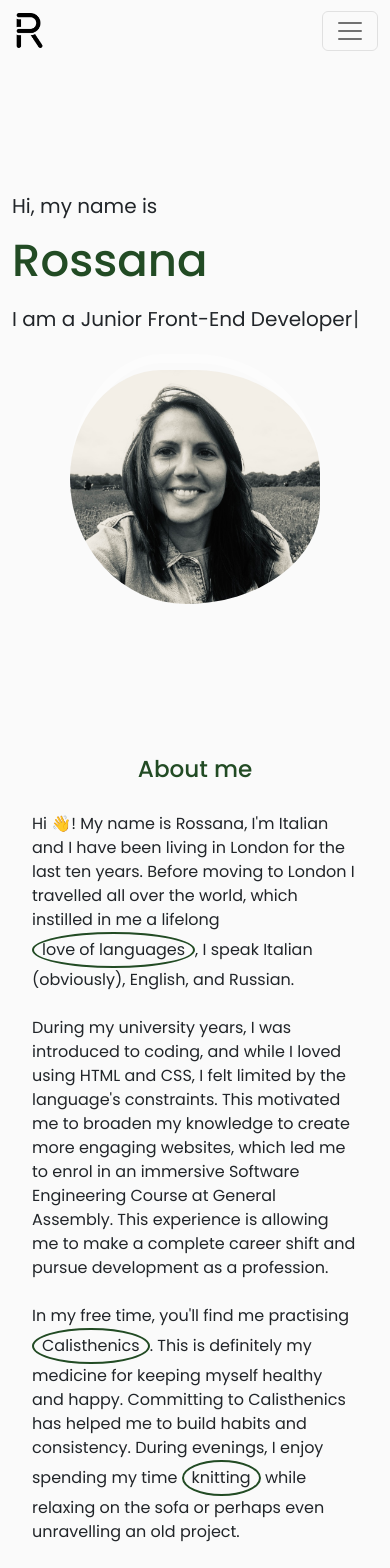
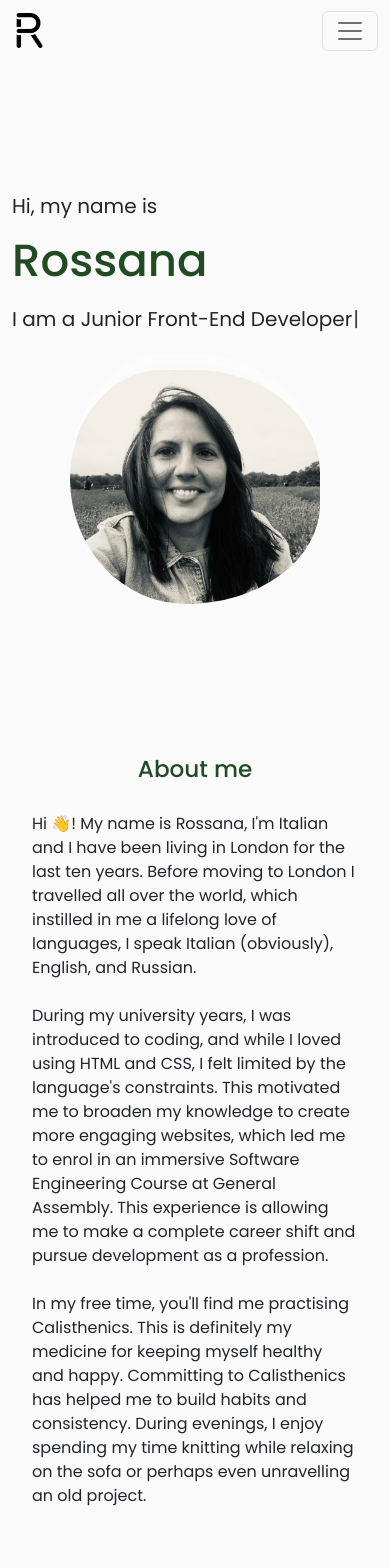
Before and after one commit to rossana87/portfolio, a React (Create React App) app in the folder client/: page / in a window 390 px wide. Shown: the top 1568 px of the page. Built offline with nearby package versions, Linux system fonts and the light colour scheme.

Commit message:
changes about section

```diff
--- a/client/src/components/about/About.js
+++ b/client/src/components/about/About.js
@@ -15,13 +15,13 @@
             <h3 className='about-header'>About me</h3>
             <Card.Body>
               <Card.Text className='about-description'>
-                Hi 👋! My name is Rossana, I&apos;m Italian and I have been living in London for the last ten years. Before moving to London I travelled all over the world, which instilled in me a lifelong <span className='about-hobby'>love of languages</span>, I speak Italian (obviously), English, and Russian.
+                Hi 👋! My name is Rossana, I&apos;m Italian and I have been living in London for the last ten years. Before moving to London I travelled all over the world, which instilled in me a lifelong love of languages, I speak Italian (obviously), English, and Russian.
                 <br />
                 <br />
                 During my university years, I was introduced to coding, and while I loved using HTML and CSS, I felt limited by the language&apos;s constraints. This motivated me to broaden my knowledge to create more engaging websites, which led me to enrol in an immersive Software Engineering Course at General Assembly. This experience is allowing me to make a complete career shift and pursue development as a profession.
                 <br />
                 <br />
-                In my free time, you&apos;ll find me practising <span className='about-hobby'>Calisthenics</span>. This is definitely my medicine for keeping myself healthy and happy. Committing to Calisthenics has helped me to build habits and consistency. During evenings, I enjoy spending my time <span className='about-hobby'>knitting</span> while relaxing on the sofa or perhaps even unravelling an old project.
+                In my free time, you&apos;ll find me practising Calisthenics. This is definitely my medicine for keeping myself healthy and happy. Committing to Calisthenics has helped me to build habits and consistency. During evenings, I enjoy spending my time knitting while relaxing on the sofa or perhaps even unravelling an old project.
               </Card.Text>
             </Card.Body>
           </Col>
--- a/client/src/components/skills/Skills.js
+++ b/client/src/components/skills/Skills.js
@@ -12,7 +12,7 @@
         <div className='skills-container'>
           <h3 className='skills-header'>Skills</h3>
           <Row>
-            <Col lg={6} className="mb-4 col-sm-6">
+            <Col sm={6} className="mb-4 col-sm-6">
               <Card className="skills-card">
                 <Card.Body>
                   <Card.Title className='skills-title'>Front-end</Card.Title>
@@ -36,7 +36,7 @@
                 </Card.Body>
               </Card>
             </Col>
-            <Col lg={6} className="mb-4 col-sm-6">
+            <Col sm={6} className="mb-4 col-sm-6">
               <Card className="skills-card">
                 <Card.Body>
                   <Card.Title className='skills-title'>Back-end</Card.Title>
--- a/client/src/styles/components/about.scss
+++ b/client/src/styles/components/about.scss
@@ -12,12 +12,12 @@
 
   }
 
-  .about-hobby {
-    display: inline-block;
-    border-radius: 50%;
-    border: 2px solid #224B24;
-    padding: 4px 8px;
-  }
+  // .about-hobby {
+  //   display: inline-block;
+  //   border-radius: 50%;
+  //   border: 2px solid #224B24;
+  //   padding: 4px 8px;
+  // }
 
   // .profile-pic {
   //   width: 20%;
--- a/client/src/styles/components/skills.scss
+++ b/client/src/styles/components/skills.scss
@@ -39,6 +39,10 @@
     .soft-skills-text ul {
       align-items: center;
     }
+
+    // .soft {
+    //   text-align: center;
+    // }
   }
 
 }
```
